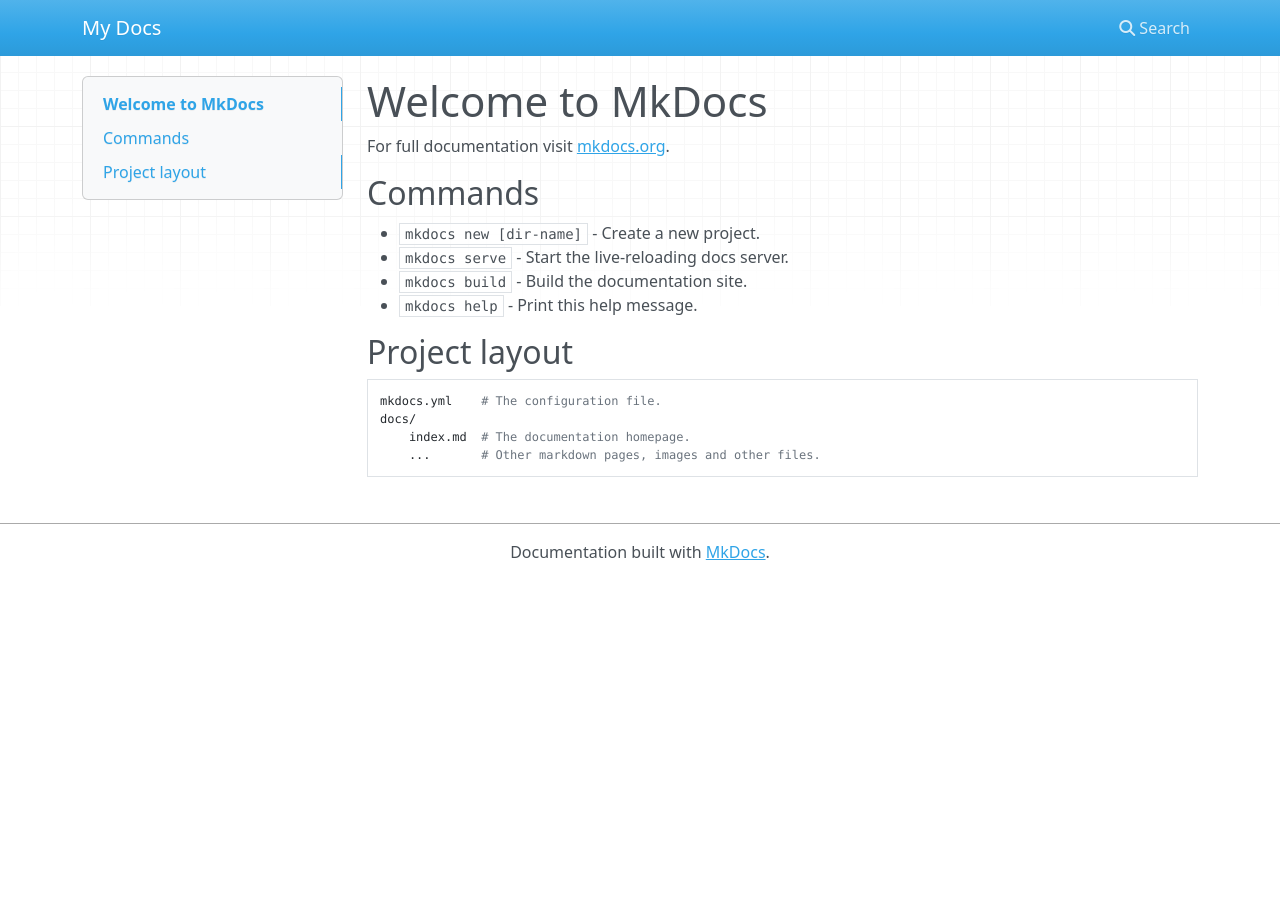
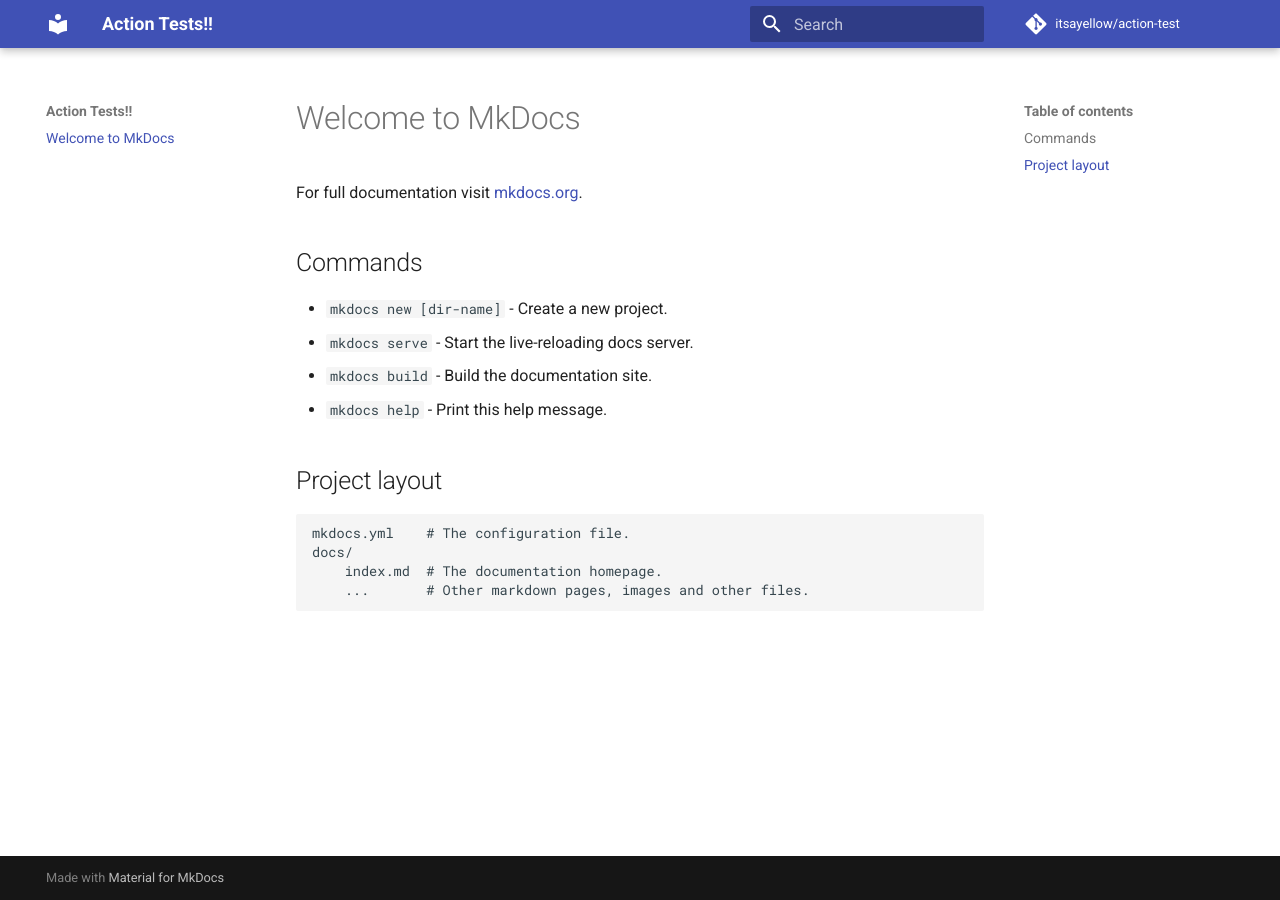
Before and after one commit to itsayellow/action-test, an MkDocs documentation site: the page built from docs/index.md, in a window 1280 px wide. Built offline with MkDocs 1.6.1 and Material for MkDocs 9.7.7, drawn with Linux system fonts in a browser that asks for light colours; nearby versions of some CDN libraries.

Commit message:
Update with more site-specific config.

```diff
--- a/mkdocs.yml
+++ b/mkdocs.yml
@@ -1 +1,8 @@
-site_name: My Docs
+site_name: Action Tests!!
+site_description: Testing GitHub Actions.
+
+theme:
+  name: "material"
+
+repo_name: itsayellow/action-test
+repo_url: https://itsayellow.github.io/action-test
```
